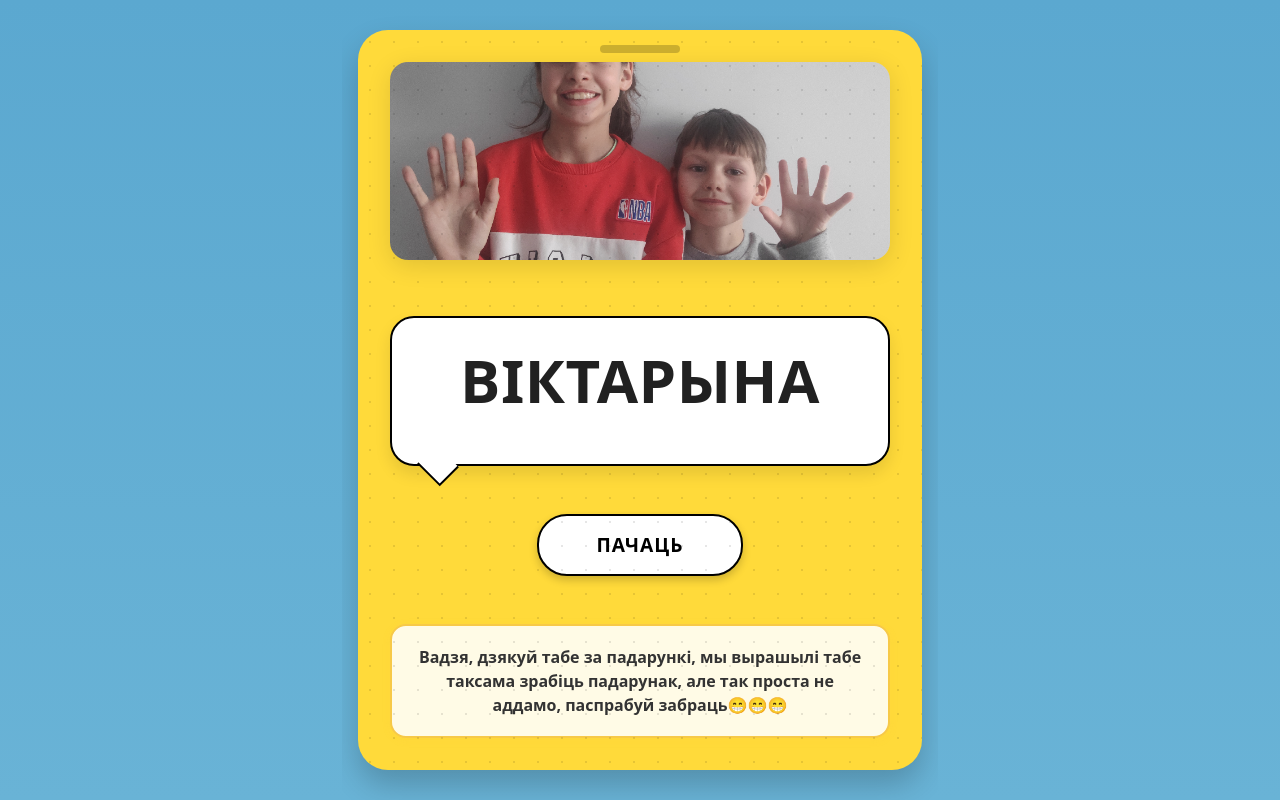
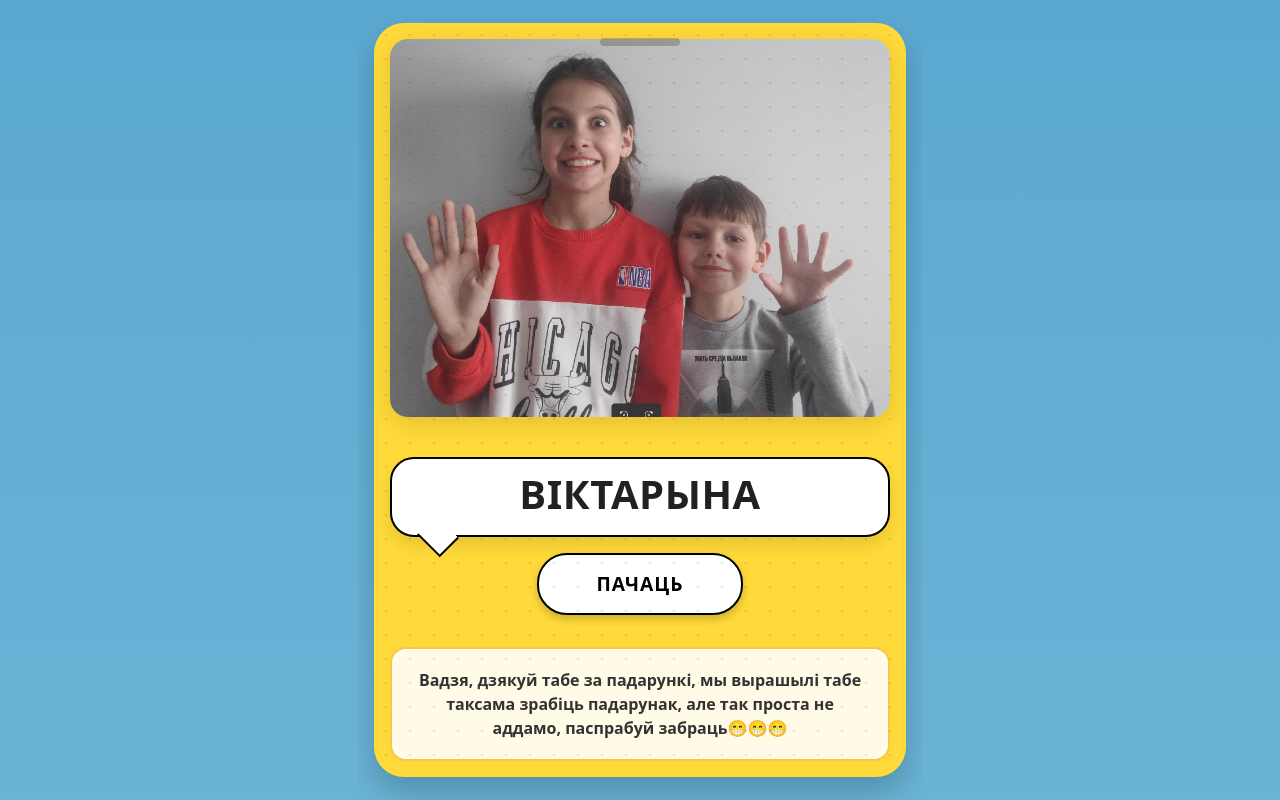
Before and after one commit to ps0m/quiz, a React (Vite) app: page / in a window 1280 px wide. Built offline with nearby package versions, Linux system fonts and the light colour scheme.

Commit message:
fix: update some style

```diff
--- a/src/App.css
+++ b/src/App.css
@@ -15,10 +15,9 @@
 .phone-frame {
   background-color: #ffda3a;
   border-radius: 30px;
-  padding: 2rem;
+  padding: 1rem;
   width: 100%;
   max-width: 600px;
-  height: calc(100vh - 60px);
   position: relative;
   display: flex;
   flex-direction: column;
--- a/src/components/Quiz.css
+++ b/src/components/Quiz.css
@@ -228,20 +228,18 @@
   display: flex;
   flex-direction: column;
   align-items: center;
-  justify-content: center;
+  justify-content: space-between;
   height: 100%;
   width: 100%;
-  gap: 1rem;
 }
 
 .start-bubble {
-  padding: 2rem;
-  margin-bottom: 2rem;
+  padding: 1rem;
+  margin-bottom: 1rem;
 }
 
 .start-title {
-  font-size: 60px;
-  margin-bottom: 1rem;
+  font-size: 40px;
 }
 
 .start-btn {
@@ -353,7 +351,7 @@
 }
 
 .congrats-text {
-  font-size: 60px;
+  font-size: 40px;
   font-weight: var(--weight-bold);
   text-transform: uppercase;
   letter-spacing: 1px;
@@ -728,7 +726,6 @@
 .victory-image {
   width: 100%;
   max-width: 500px;
-  margin: 0 auto 1.5rem auto;
   border-radius: 18px;
   overflow: hidden;
   box-shadow: 0 6px 24px rgba(0,0,0,0.12);
```
